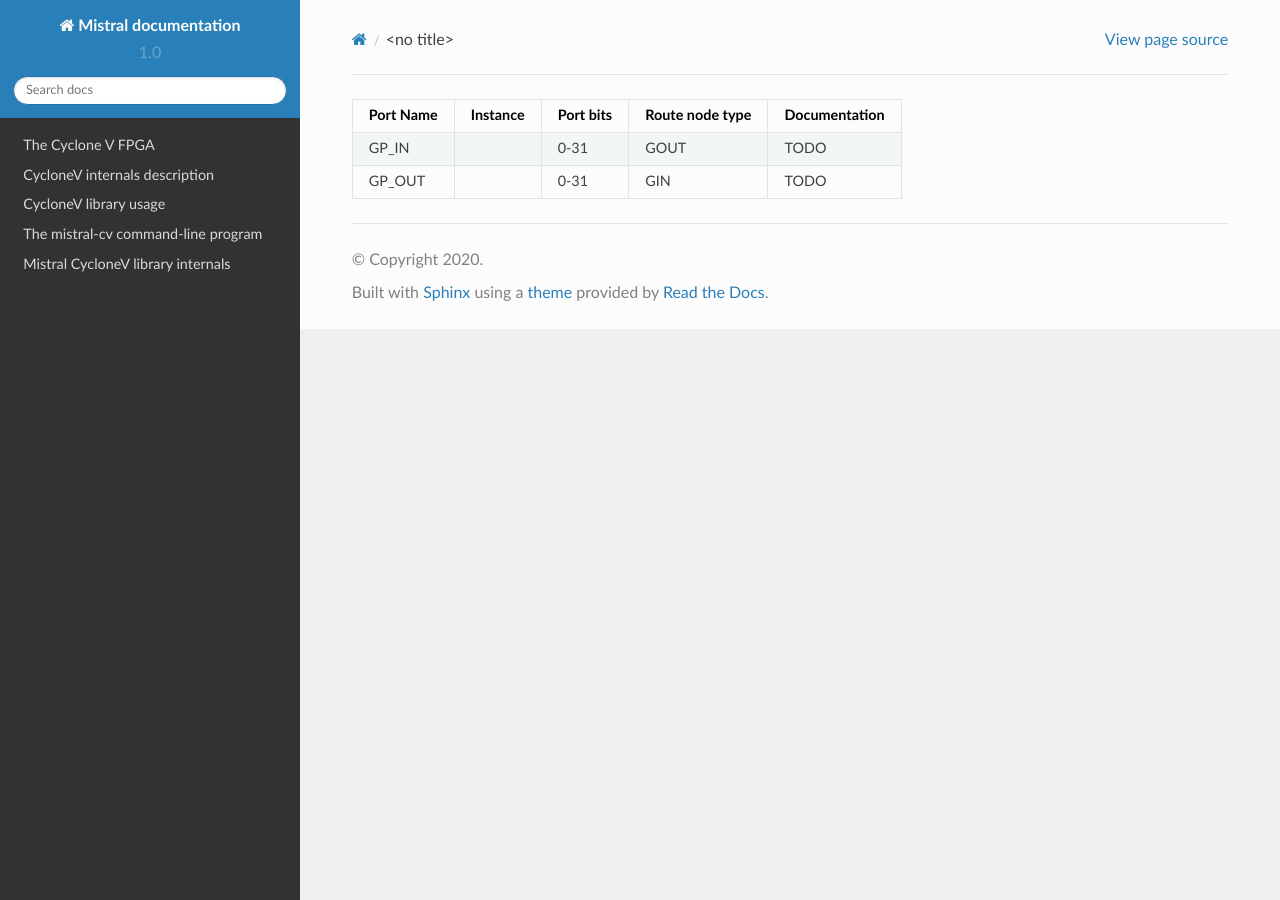
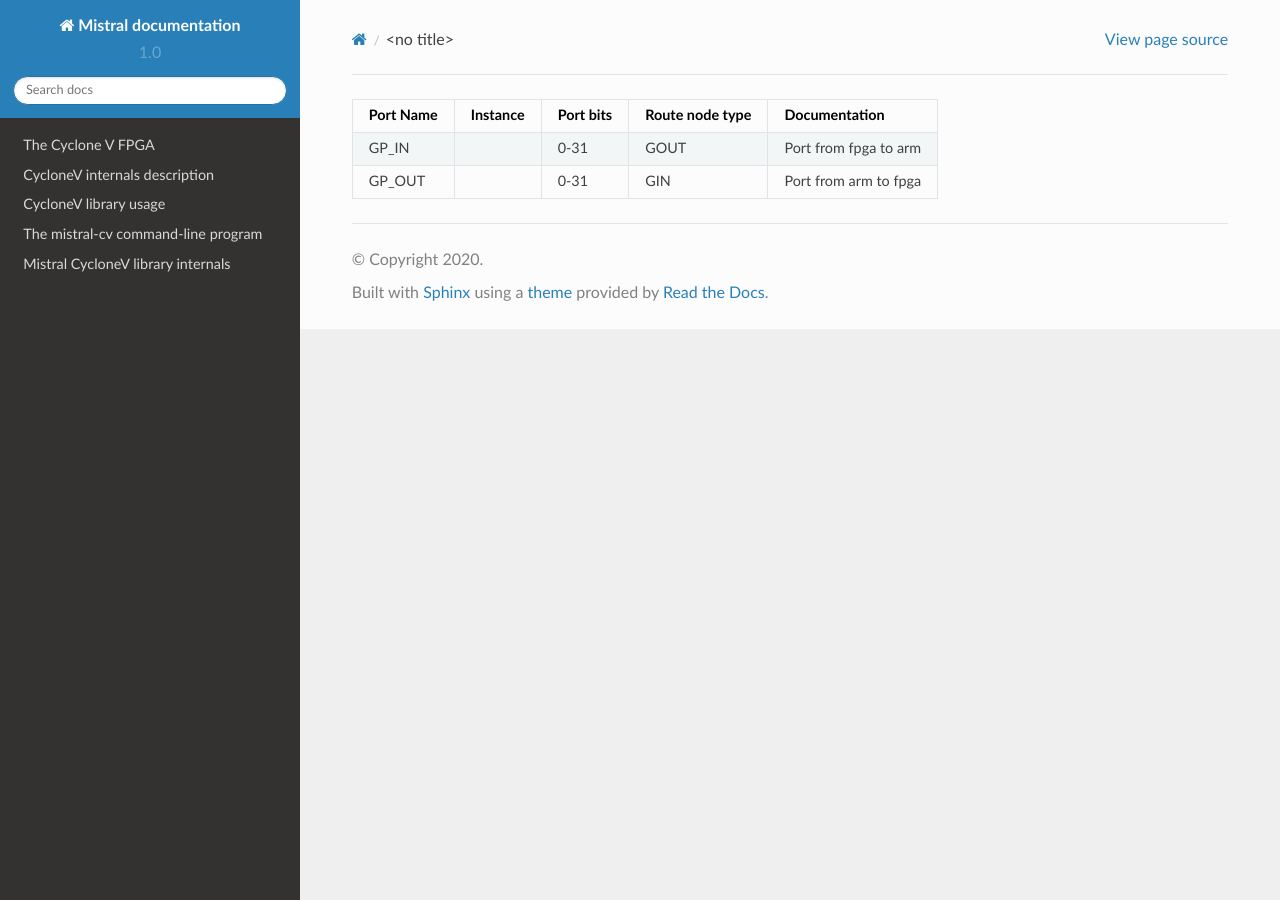
Before and after one commit to Ravenslofty/mistral, a Sphinx documentation site: the page built from docs/gendoc/hps_mpu_general_purpose-dp2r.rst, in a window 1280 px wide. Built offline with Sphinx 7.4.7 and the Read the Docs theme 2.0.0, drawn with Linux system fonts in a browser that asks for light colours.

Commit message:
Document the hps generic i/o port

```diff
--- a/docs/cyclonev_details.rst
+++ b/docs/cyclonev_details.rst
@@ -508,6 +508,10 @@ HPS_MPU_EVENT_STANDBY
 HPS_MPU_GENERAL_PURPOSE
 """""""""""""""""""""""
 
+This block provides one input and one output 32 bits port directly
+accessible from the arm cores at 0xff706010 (arm to fpga) and
+0xff706014 (fpga to arm).
+
 .. include:: gendoc/hps_mpu_general_purpose-dp2r.rst
 
 
--- a/docs/gendoc/hps_mpu_general_purpose-dp2r.rst
+++ b/docs/gendoc/hps_mpu_general_purpose-dp2r.rst
@@ -1,7 +1,7 @@
-+-----------+----------+-----------+-----------------+---------------+
-| Port Name | Instance | Port bits | Route node type | Documentation |
-+===========+==========+===========+=================+===============+
-|     GP_IN |          |      0-31 |            GOUT |          TODO |
-+-----------+----------+-----------+-----------------+---------------+
-|    GP_OUT |          |      0-31 |             GIN |          TODO |
-+-----------+----------+-----------+-----------------+---------------+
++-----------+----------+-----------+-----------------+-----------------------+
+| Port Name | Instance | Port bits | Route node type |         Documentation |
++===========+==========+===========+=================+=======================+
+|     GP_IN |          |      0-31 |            GOUT | Port from fpga to arm |
++-----------+----------+-----------+-----------------+-----------------------+
+|    GP_OUT |          |      0-31 |             GIN | Port from arm to fpga |
++-----------+----------+-----------+-----------------+-----------------------+
--- a/docs/srcdoc/p2r-doc.txt
+++ b/docs/srcdoc/p2r-doc.txt
@@ -51,3 +51,5 @@ cmuxhg.switchin Dynamic clock selection input
 cmuxvg.switchin Dynamic clock selection input
 cmuxhg.burstcnt Burst block counter value
 cmuxhg.switchclk Dynamically selected clock output
+hps_mpu_general_purpose.gp_in Port from fpga to arm
+hps_mpu_general_purpose.gp_out Port from arm to fpga
```
Also changed, not shown: 2 other files.
